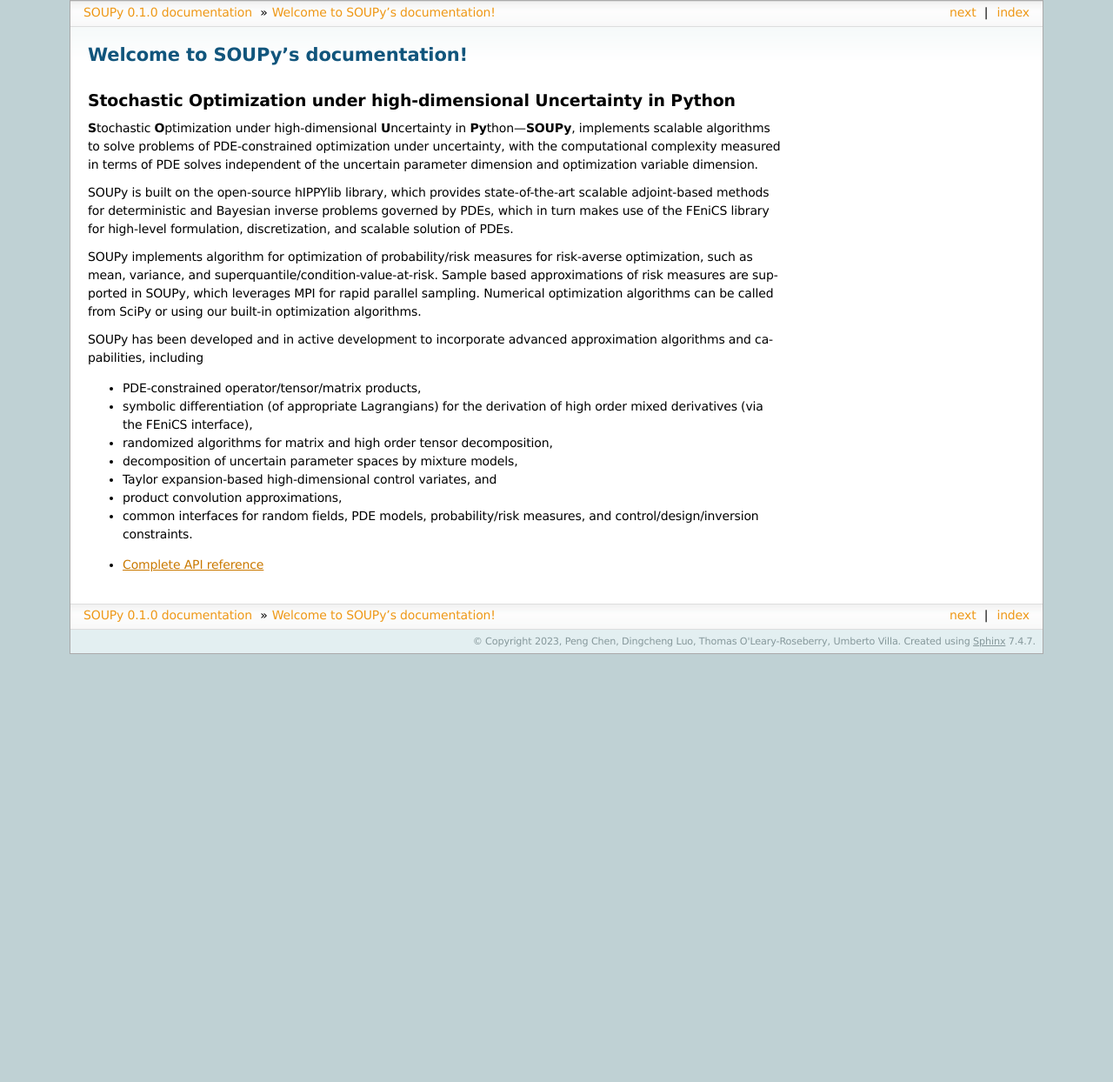
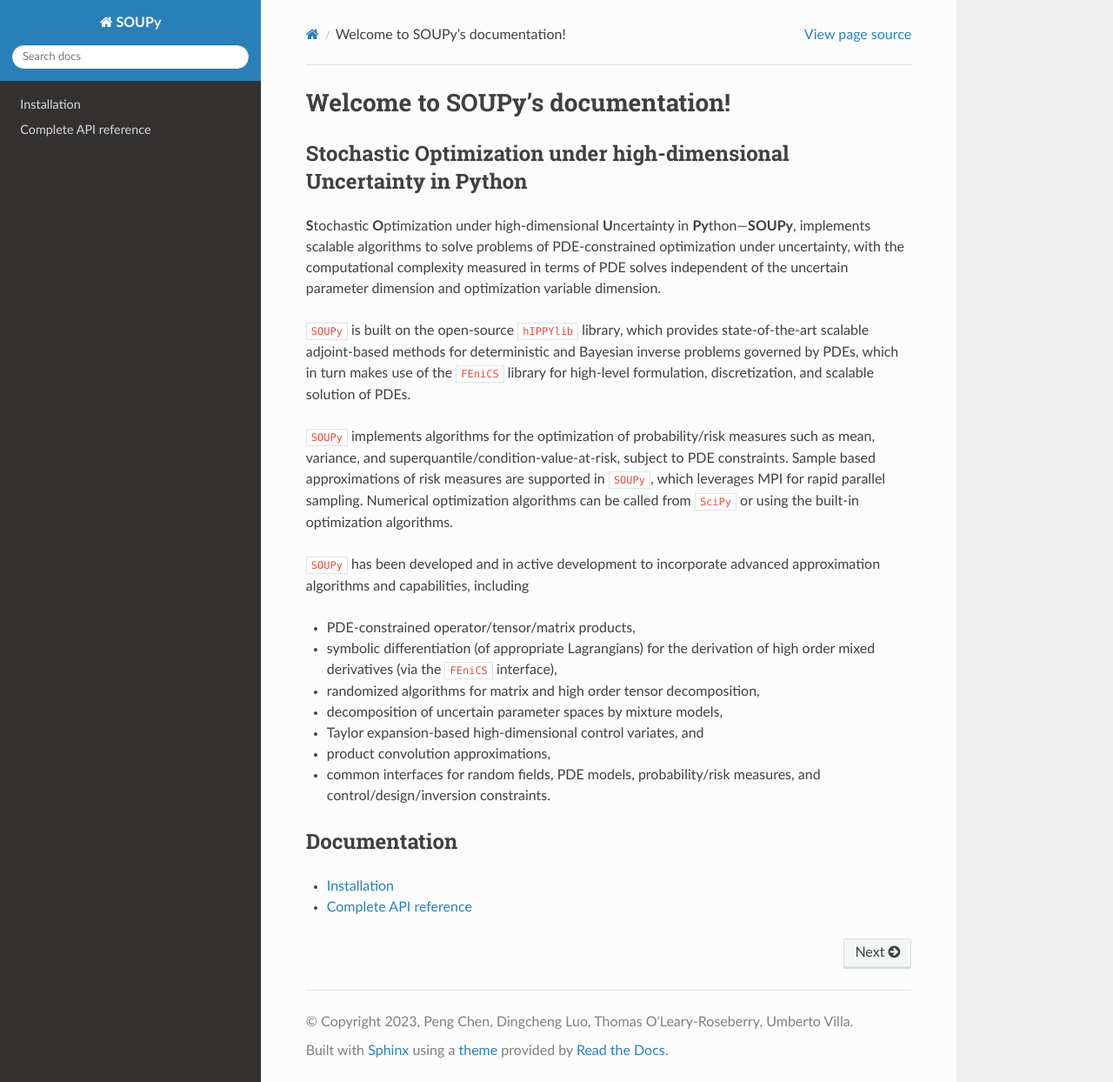
Before and after one commit to hippylib/soupy, a Sphinx documentation site: the page built from doc/index.rst, in a window 1280 px wide and 1244 px high. Shown: the whole window at 87% size. Built offline with Sphinx 7.4.7 and the Read the Docs theme 2.0.0, drawn with Linux system fonts in a browser that asks for light colours.

Commit message:
Added installation instructions and new theme

```diff
--- a/README.md
+++ b/README.md
@@ -3,16 +3,16 @@
 **S**tochastic **O**ptimization under high-dimensional **U**ncertainty in **Py**thon&mdash;**SOUPy**,
 implements scalable algorithms to solve problems of PDE-constrained optimization under uncertainty, with the computational complexity measured in terms of PDE solves independent of the uncertain parameter dimension and optimization variable dimension.
 
-SOUPy is built on the open-source hIPPYlib library, which provides state-of-the-art scalable adjoint-based methods for deterministic and Bayesian inverse problems governed by PDEs, which in turn makes use of the FEniCS library for high-level formulation, discretization, and scalable solution of PDEs.
+`SOUPy` is built on the open-source `hIPPYlib` library, which provides state-of-the-art scalable adjoint-based methods for deterministic and Bayesian inverse problems governed by PDEs, which in turn makes use of the `FEniCS` library for high-level formulation, discretization, and scalable solution of PDEs.
 
-SOUPy implements algorithm for optimization of probability/risk measures for risk-averse optimization, such as mean, variance, and superquantile/condition-value-at-risk.
-Sample based approximations of risk measures are supported in SOUPy, which leverages MPI for rapid parallel sampling.
-Numerical optimization algorithms can be called from SciPy or using our built-in optimization algorithms.
+`SOUPy` implements algorithms for the optimization of probability/risk measures such as mean, variance, and superquantile/condition-value-at-risk, subject to PDE constraints.
+Sample based approximations of risk measures are supported in `SOUPy`, which leverages MPI for rapid parallel sampling.
+Numerical optimization algorithms can be called from `SciPy` or using the built-in optimization algorithms.
 
-SOUPy has been developed and in active development to incorporate advanced approximation algorithms and capabilities, including
+`SOUPy` has been developed and in active development to incorporate advanced approximation algorithms and capabilities, including
 
 - PDE-constrained operator/tensor/matrix products,
-- symbolic differentiation (of appropriate Lagrangians) for the derivation of high order mixed derivatives (via the FEniCS interface),
+- symbolic differentiation (of appropriate Lagrangians) for the derivation of high order mixed derivatives (via the `FEniCS` interface),
 - randomized algorithms for matrix and high order tensor decomposition,
 - decomposition of uncertain parameter spaces by mixture models,
 - Taylor expansion-based high-dimensional control variates, and
--- a/doc/conf.py
+++ b/doc/conf.py
@@ -40,11 +40,11 @@
 # -- Options for HTML output -------------------------------------------------
 # https://www.sphinx-doc.org/en/master/usage/configuration.html#options-for-html-output
 
-html_theme = 'sphinxdoc'
+html_theme = 'sphinx_rtd_theme'
 html_static_path = []
-html_theme_options = {
-    "nosidebar": True
-}
+# html_theme_options = {
+    # "nosidebar": True
+# }
 # html_theme_options = {
 #     "nosidebar": False, "sidebarwidth": "40em"
 # }
--- a/doc/index.rst
+++ b/doc/index.rst
@@ -8,8 +8,12 @@ Welcome to SOUPy's documentation!
 .. include:: ../README.md
    :parser: myst_parser.sphinx_
 
+Documentation
+---------------------
+
 .. toctree::
    :titlesonly:
    :maxdepth: 1
 
+   install
    Complete API reference <soupy>
--- /dev/null
+++ b/doc/install.rst
@@ -0,0 +1,2 @@
+.. include:: ../INSTALL.md
+   :parser: myst_parser.sphinx_
```
Also changed, not shown: INSTALL.md (added, +46 -0 lines).
